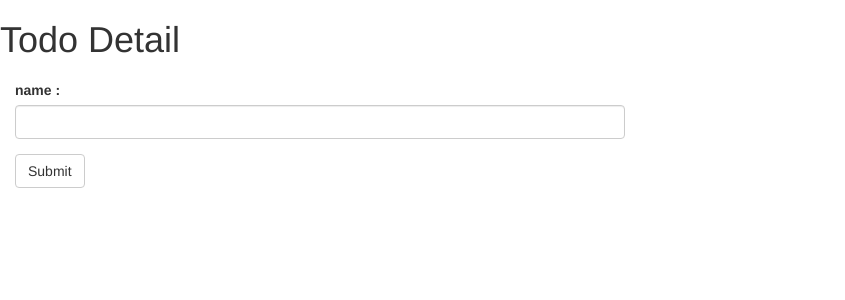
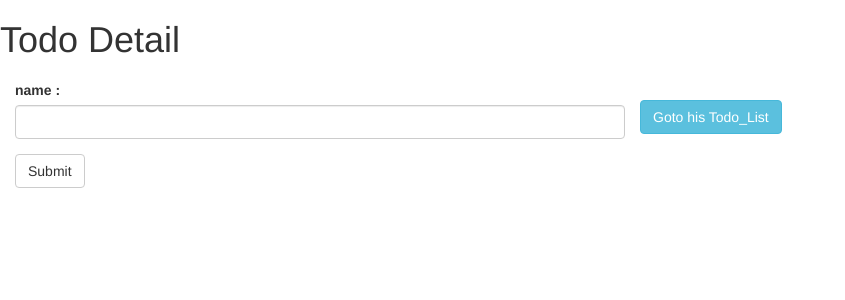
Before and after one commit to LittleTheFu/todo, a Flask app: page /todos/edit/1 in a window 1280 px wide. Shown: the part 52-352 px from the top of the page, without its empty margins (0-845 px from the left). Run offline with Flask 2, Linux system fonts and the light colour scheme; data that the repository does not hold is empty; some libraries are stand-ins or nearby versions.

Commit message:
redirect to user's todo_list in todo_detail_page and todo_edit_page

```diff
--- a/app/templates/todo_detail.html
+++ b/app/templates/todo_detail.html
@@ -6,4 +6,7 @@
   <h2>{{ todo.id }}</h2>
   <h2>{{ todo.name }}</h2>
   <h2>{{ todo.create_date }}</h2>
+  <a href="{{ url_for('main.todoByUser', user_id=todo.user_id) }}" class="btn btn-info" role="button">
+    Goto his Todo_List
+  </a>
 {% endblock %}
--- a/app/templates/todo_edit.html
+++ b/app/templates/todo_edit.html
@@ -11,4 +11,8 @@
   <div class="col-md-6">
       {{ wtf.quick_form(form) }}
   </div>
+  <br>
+  <a href="{{ url_for('main.todoByUser', user_id=todo.user_id) }}" class="btn btn-info" role="button">
+    Goto his Todo_List
+  </a>
 {% endblock %}
```
